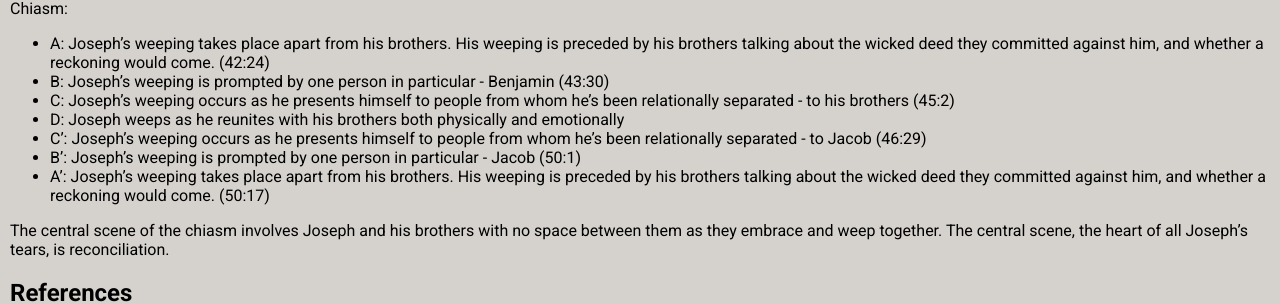
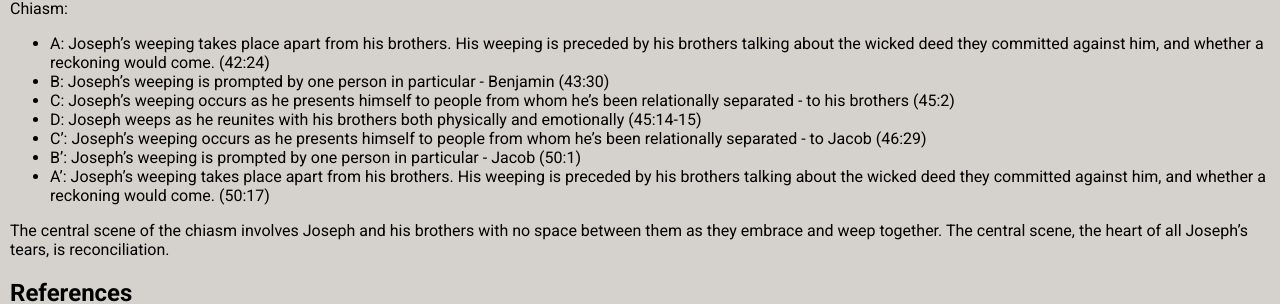
Before and after one commit to Francis-McKee/francis-mckee.github.io, a Jekyll site: the page built from _posts/theology/genesis/2026-03-03-genesis-50.md, in a window 1280 px wide. Shown: the part 1302-1606 px from the top of the page. Built offline with Jekyll 4.4.1, drawn with Linux system fonts in a browser that asks for light colours; nearby versions of some CDN libraries; comment, search, counter and statistics services are not loaded.

Commit message:
edited post for readability

```diff
--- a/_posts/theology/genesis/2026-03-03-genesis-50.md
+++ b/_posts/theology/genesis/2026-03-03-genesis-50.md
@@ -59,7 +59,7 @@ Chiasm:
 * A: Joseph's weeping takes place apart from his brothers. His weeping is preceded by his brothers talking about the wicked deed they committed against him, and whether a reckoning would come. (42:24)
 * B: Joseph's weeping is prompted by one person in particular - Benjamin (43:30)
 * C: Joseph's weeping occurs as he presents himself to people from whom he's been relationally separated - to his brothers (45:2)
-* D: Joseph weeps as he reunites with his brothers both physically and emotionally
+* D: Joseph weeps as he reunites with his brothers both physically and emotionally (45:14-15)
 * C': Joseph's weeping occurs as he presents himself to people from whom he's been relationally separated - to Jacob (46:29)
 * B': Joseph's weeping is prompted by one person in particular - Jacob (50:1)
 * A': Joseph's weeping takes place apart from his brothers. His weeping is preceded by his brothers talking about the wicked deed they committed against him, and whether a reckoning would come. (50:17)
```
Also changed, not shown: 1 other file.
